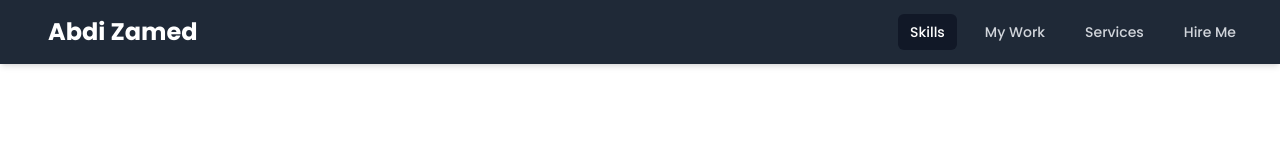
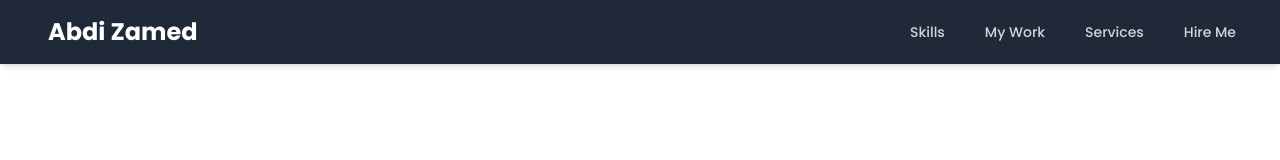
Before and after one commit to aaqyaar/abdizamed.com, a Next.js app: page / in a window 1280 px wide. Shown: the top 160 px of the page. Built offline with nearby package versions, Linux system fonts and the light colour scheme; what prettier-plugin-tailwindcss would draw is missing.

Commit message:
App have more animations from framer-motion

```diff
--- a/src/layouts/Navbar.tsx
+++ b/src/layouts/Navbar.tsx
@@ -1,10 +1,12 @@
 import { Disclosure } from "@headlessui/react";
 import { HiOutlineMenuAlt2, HiOutlineX } from "react-icons/hi";
+import Link from "next/link";
+import { AnimatePresence } from "framer-motion";
 
 const navigation = [
-  { name: "Skills", href: "#Skills", current: true },
-  { name: "My Work", href: "#MyWork", current: false },
-  { name: "Services", href: "#Services", current: false },
+  { name: "Skills", href: "#skills", current: false },
+  { name: "My Work", href: "#myWork", current: false },
+  { name: "Services", href: "#services", current: false },
   { name: "Hire Me", href: "#contact", current: false },
 ];
 
@@ -13,6 +15,12 @@ function classNames(...classes: any) {
 }
 
 export default function Navbar() {
+  const matchPath = (path: string) => {
+    if (typeof window !== "undefined") {
+      return window.location.hash === path;
+    }
+  };
+
   return (
     <Disclosure
       as="nav"
@@ -39,30 +47,34 @@ export default function Navbar() {
               <section className="w-full">
                 <div className="flex items-center justify-between">
                   <div className="mx-4">
-                    <a
+                    <Link
                       href="/#"
                       className="font-poppins text-2xl font-bold text-white"
                     >
                       Abdi Zamed
-                    </a>
+                    </Link>
                   </div>
                   <div className="hidden font-poppins sm:block">
                     <div className="flex space-x-4">
-                      {navigation.map((item) => (
-                        <a
-                          key={item.name}
+                      {navigation.map((item) => {
+                        const isActive = matchPath(item.href);
+                        return (
+                          <AnimatePresence key={item.name}>
+                            <Link
                               href={item.href}
                               className={classNames(
-                            item.current
+                                isActive
                                   ? "bg-gray-900 text-white"
                                   : "text-gray-300 hover:bg-gray-700 hover:text-white",
                                 "rounded-md px-3 py-2 text-sm font-medium"
                               )}
-                          aria-current={item.current ? "page" : undefined}
+                              aria-current={isActive ? "page" : undefined}
                             >
                               {item.name}
-                        </a>
-                      ))}
+                            </Link>
+                          </AnimatePresence>
+                        );
+                      })}
                     </div>
                   </div>
                 </div>
--- a/src/views/Hero.tsx
+++ b/src/views/Hero.tsx
@@ -7,10 +7,18 @@ import { FaGithub } from "react-icons/fa";
 
 export default function Hero() {
   return (
+    <motion.div
+      initial={{ opacity: 0 }}
+      animate={{ opacity: 1 }}
+      exit={{ opacity: 0 }}
+      transition={{ duration: 1, ease: "easeInOut" }}
+    >
       <section className="w-full">
-      <article
-        className="mx-24 mt-16 grid grid-cols-1 place-items-center justify-items-center md:mt-20 lg:grid-cols-2"
-        id="skills"
+        <article className="mx-24 mt-16 grid grid-cols-1 place-items-center justify-items-center md:mt-20 lg:grid-cols-2">
+          <motion.div
+            initial={{ opacity: 0 }}
+            whileInView={{ opacity: 1, x: [0, 60, 0] }}
+            exit={{ opacity: 0 }}
           >
             <div id="me" className="pt-16 font-poppins md:mt-24 lg:mt-28">
               <div className="text-center text-xl tracking-widest md:mt-2 md:text-left lg:mb-4 lg:mt-6  lg:text-2xl">
@@ -26,10 +34,10 @@ export default function Hero() {
                 />
               </div>
 
-          <h1 className="mb-4  mt-4 text-center text-sm font-semibold tracking-widest md:mb-2 md:text-left md:text-2xl lg:mb-6 lg:text-xl xl:text-4xl">
+              <h1 className="md-2 mt-4  text-center text-sm font-semibold tracking-widest md:mb-2 md:text-left md:text-2xl lg:text-xl  xl:mb-4 xl:text-4xl">
                 Hi, I'am <span>Abdi Zamed</span>
               </h1>
-          <p className="my-4 text-center text-sm tracking-wide md:text-left md:text-lg lg:text-xl xl:text-2xl">
+              <p className="my-2 text-center text-sm tracking-wide md:text-left md:text-lg lg:text-xl xl:my-4 xl:text-2xl">
                 A Full Stack Developer with 2+ years of experience in{" "}
                 <b>designing</b> and <b>developing</b> user interfaces,{" "}
                 <b>testing</b>, <b>debugging</b>, and training staff within{" "}
@@ -47,18 +55,18 @@ export default function Hero() {
                 </a>
               </div>
             </div>
+          </motion.div>
           <div className="lg:mt-30  md:mt-28 xl:mt-32">
-          <AnimatePresence>
             <motion.div
               initial={{ opacity: 0 }}
-              animate={{ opacity: 1, x: [0, -60, 0] }}
+              whileInView={{ opacity: 1, x: [0, -60, 0] }}
               exit={{ opacity: 0 }}
             >
               <Image src={img} alt="Portfolio Pic" />
             </motion.div>
-          </AnimatePresence>
           </div>
         </article>
       </section>
+    </motion.div>
   );
 }
--- a/src/views/Projects.tsx
+++ b/src/views/Projects.tsx
@@ -1,5 +1,5 @@
 import React from "react";
-import { AnimatePresence, motion } from "framer-motion";
+import { AnimatePresence, motion, Variants } from "framer-motion";
 import Card from "components/Card";
 import CheckboxIcon from "components/CheckboxIcon";
 import type {
@@ -14,10 +14,33 @@ type Props = {
   projects: ProjectsType;
 };
 
+const variants: Variants = {
+  onscreen: {
+    y: 50,
+    scale: 1,
+    // rotateY: 10,
+    rotateX: -10,
+    transition: {
+      type: "spring",
+      bounce: 0.7,
+      duration: 2,
+    },
+  },
+};
+
 export default function Projects({ projects }: Props) {
   //
   return (
-    <section id="MyWork" className="mt-16 max-w-full bg-gray-800 pb-16">
+    <motion.div
+      initial="offscreen"
+      whileInView="onscreen"
+      viewport={{ amount: 0.8 }}
+      variants={variants}
+    >
+      <section
+        id="myWork"
+        className="mt-16 max-w-full overflow-hidden bg-gray-800 pb-16"
+      >
         <div
           id="content"
           className="mb-16 flex flex-col items-center justify-center pt-16"
@@ -33,10 +56,9 @@ export default function Projects({ projects }: Props) {
         <div>
           <AnimatePresence>
             <motion.div
-            initial={{ opacity: 0 }}
-            animate={{ opacity: 1 }}
-            exit={{ opacity: 0 }}
-            transition={{ duration: 0.5 }}
+              initial={{ scale: 1 }}
+              whileInView={{ scale: 1.1, transition: { duration: 0.5 } }}
+              viewport={{ amount: 0.8 }}
             >
               <div className="grid grid-cols-1 gap-4 lg:mx-96">
                 {projects.map((project: ProjectType, i: number) => (
@@ -51,7 +73,8 @@ export default function Projects({ projects }: Props) {
                       {project.description}
                     </span>
                     <hr />
-                  {project.features.map((feature: FeaturesType, i: number) => (
+                    {project.features.map(
+                      (feature: FeaturesType, i: number) => (
                         <div className="flex gap-4" key={feature.id || i}>
                           <CheckboxIcon className="mt-2" />
                           <span className="text-md text-gray-100">
@@ -72,7 +95,8 @@ export default function Projects({ projects }: Props) {
                             )}
                           </span>
                         </div>
-                  ))}
+                      )
+                    )}
                     <hr />
                     <div className="flex flex-col gap-4">
                       <span className="text-md text-gray-100">
@@ -80,7 +104,10 @@ export default function Projects({ projects }: Props) {
                       </span>
                       <div className="flex flex-wrap gap-4">
                         {project.techs.map((tech: Techs, i: number) => (
-                        <span className="text-md text-gray-100" key={tech || i}>
+                          <span
+                            className="text-md text-gray-100"
+                            key={tech || i}
+                          >
                             <Image
                               src={tech}
                               width={30}
@@ -98,5 +125,6 @@ export default function Projects({ projects }: Props) {
           </AnimatePresence>
         </div>
       </section>
+    </motion.div>
   );
 }
--- a/src/views/Services.tsx
+++ b/src/views/Services.tsx
@@ -4,6 +4,21 @@ import web from "assets/web.svg";
 import seo from "assets/seo.svg";
 import branding from "assets/branding.svg";
 import Image from "next/image";
+import { Variants, motion } from "framer-motion";
+
+const variants: Variants = {
+  onscreen: {
+    y: 50,
+    scale: 1,
+    // rotateY: 10,
+    rotateX: -10,
+    transition: {
+      type: "spring",
+      bounce: 0.7,
+      duration: 2,
+    },
+  },
+};
 
 export default function Services() {
   //
@@ -79,7 +94,13 @@ export default function Services() {
   ];
 
   return (
-    <section id="Services">
+    <motion.div
+      initial="offscreen"
+      whileInView="onscreen"
+      viewport={{ amount: 0.8 }}
+      variants={variants}
+    >
+      <section id="services">
         <div className="my-20 flex justify-center">
           <h1 className=" inline-block rounded border-b-4 border-gray-700 text-4xl font-bold tracking-wider text-gray-900">
             My Services
@@ -87,10 +108,13 @@ export default function Services() {
         </div>
         <article className="mx-20 mb-20 grid gap-6 font-poppins md:grid-cols-2  lg:grid-cols-4">
           {serviceSection.map((service) => (
-          <div
+            <motion.div
               key={service.id}
-            className="flex flex-col  items-center  justify-center rounded shadow-lg shadow-slate-100"
+              initial={{ scale: 1 }}
+              whileInView={{ opacity: 1, x: [10, -10, 10], y: [10, -10, 1] }}
+              viewport={{ amount: 0.8 }}
             >
+              <div className="flex flex-col  items-center  justify-center rounded shadow-lg shadow-slate-100">
                 {service.icon}
                 <h1 className="my-4 text-lg md:text-xl lg:text-2xl">
                   {service.serviceTitle}
@@ -99,8 +123,10 @@ export default function Services() {
                   {service.description}
                 </p>
               </div>
+            </motion.div>
           ))}
         </article>
       </section>
+    </motion.div>
   );
 }
--- a/src/views/Skills.tsx
+++ b/src/views/Skills.tsx
@@ -1,6 +1,6 @@
-import React, { useEffect, useRef } from "react";
 import { CircleGrid } from "react-awesome-shapes";
 import Image from "next/image";
+import { motion, Variants } from "framer-motion";
 import useMediaQuery from "hooks/useMediaQuery";
 import type { SkillsType, Skills } from "types/skills.types";
 
@@ -8,31 +8,35 @@ type Props = {
   skills: SkillsType;
 };
 
+const variants: Variants = {
+  onscreen: {
+    y: 50,
+    scale: 1,
+    // rotateY: 10,
+    rotateX: -10,
+    transition: {
+      type: "spring",
+      bounce: 0.7,
+      duration: 2,
+    },
+  },
+};
+
 export default function Skills({ skills }: Props) {
-  const ref = useRef<object | null | any>(null);
-
-  useEffect(() => {
-    if (!ref.current) return;
-    const observer = new IntersectionObserver(
-      (entries) => {
-        entries.forEach((entry) => {
-          if (entry.isIntersecting) {
-            entry.target.classList.add("animate__animated", "animate__fadeIn");
-          }
-        });
-      },
-      { threshold: 0.5 }
-    );
-    observer.observe(ref.current);
-  }, []);
-
   const isMobile = useMediaQuery({ query: "(max-width: 768px)" });
   const isTablet = useMediaQuery({ query: "(max-width: 1024px)" });
+
   return (
-    <section id="Skills" className="mt-28 max-w-full md:mt-48">
-      <div ref={ref}>
+    <motion.div
+      initial="hidden"
+      whileInView="onscreen"
+      className="mt-28 max-w-full animate-pulse md:mt-48"
+      viewport={{ amount: 0.8 }}
+    >
+      <section id="skills">
+        <motion.div variants={variants}>
           <div
-          id="Skills"
+            id="content"
             className="mb-16 flex items-center justify-center font-poppins"
           >
             <h1 className=" inline-block rounded border-b-4 border-gray-700 text-4xl font-bold tracking-wider text-gray-700">
@@ -65,7 +69,8 @@ export default function Skills({ skills }: Props) {
               zIndex={2}
             />
           </div>
-      </div>
+        </motion.div>
       </section>
+    </motion.div>
   );
 }
```
Lines whose indentation alone changed are shown as unchanged.
